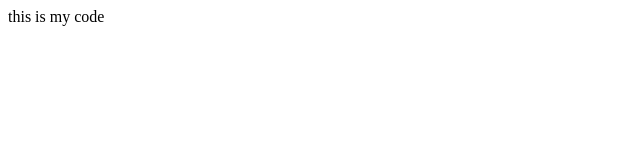
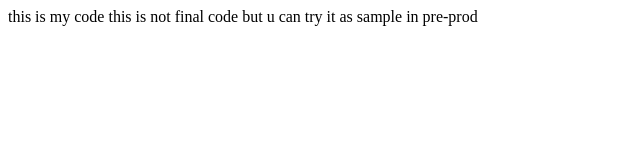
Before and after one commit to shavezak00/newrepoje, a plain HTML site: page index.htm in a window 1280 px wide. Shown: the whole page, without its empty margins (0-640 px from the left). Drawn offline with Linux system fonts and the light colour scheme.

Commit message:
Update index.htm

```diff
--- a/index.htm
+++ b/index.htm
@@ -2,6 +2,7 @@
   <head>
   <body>
     this is my code
+    this is not final code but u can try it as sample in pre-prod
   </body>
   </head>
 </html>
```
